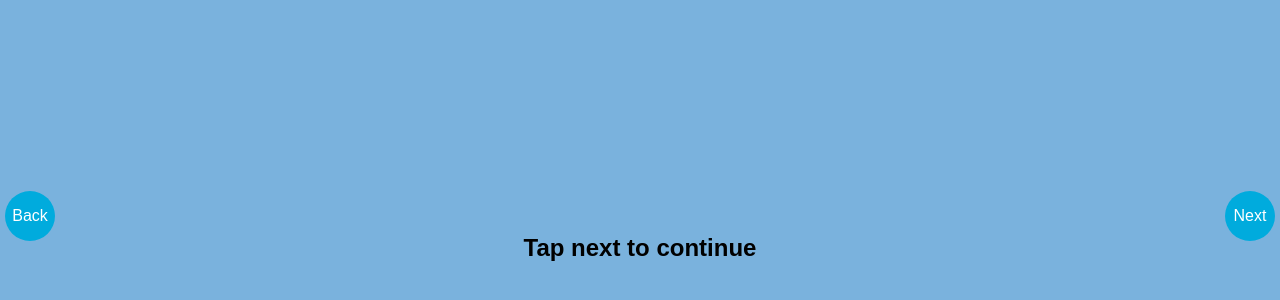
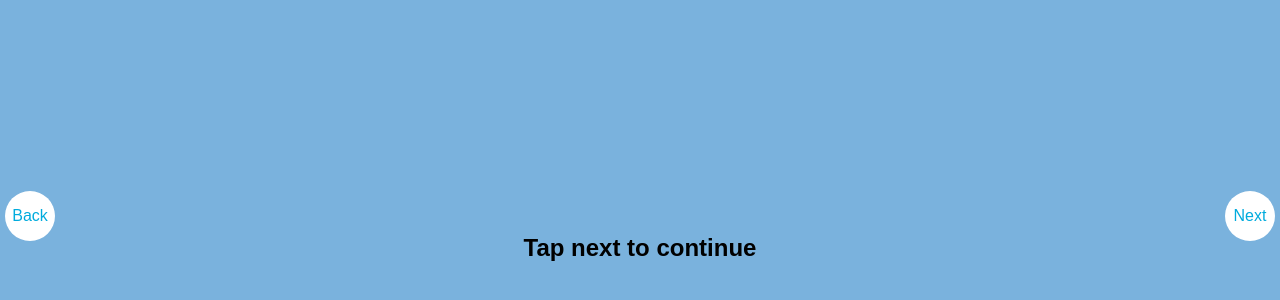
Before and after one commit to swediEmpire01/enovik-made-me-do-it, a plain HTML site: page index.html in a window 1280 px wide. Shown: the part 244-544 px from the top of the page. Drawn offline with Linux system fonts and the light colour scheme.

Commit message:
Update style.css

```diff
--- a/style.css
+++ b/style.css
@@ -82,8 +82,8 @@ div.child div{
     height: 50px;
     width: 50px;
     border-radius: 50%;
-    color: #fff;
-    background-color: rgb(0, 171, 221);
+    color: rgb(0, 171, 221);
+    background-color: #fff ;
     border: none;
     margin: 5px;
     font-size: 1em;
@@ -100,6 +100,10 @@ div.child div{
         top: 90%;
         transform: translate(0, -15%);
     }
+    div.child div{
+    color: #fff;
+    background-color: rgb(0, 171, 221);
+   }
 
 }
 
```
